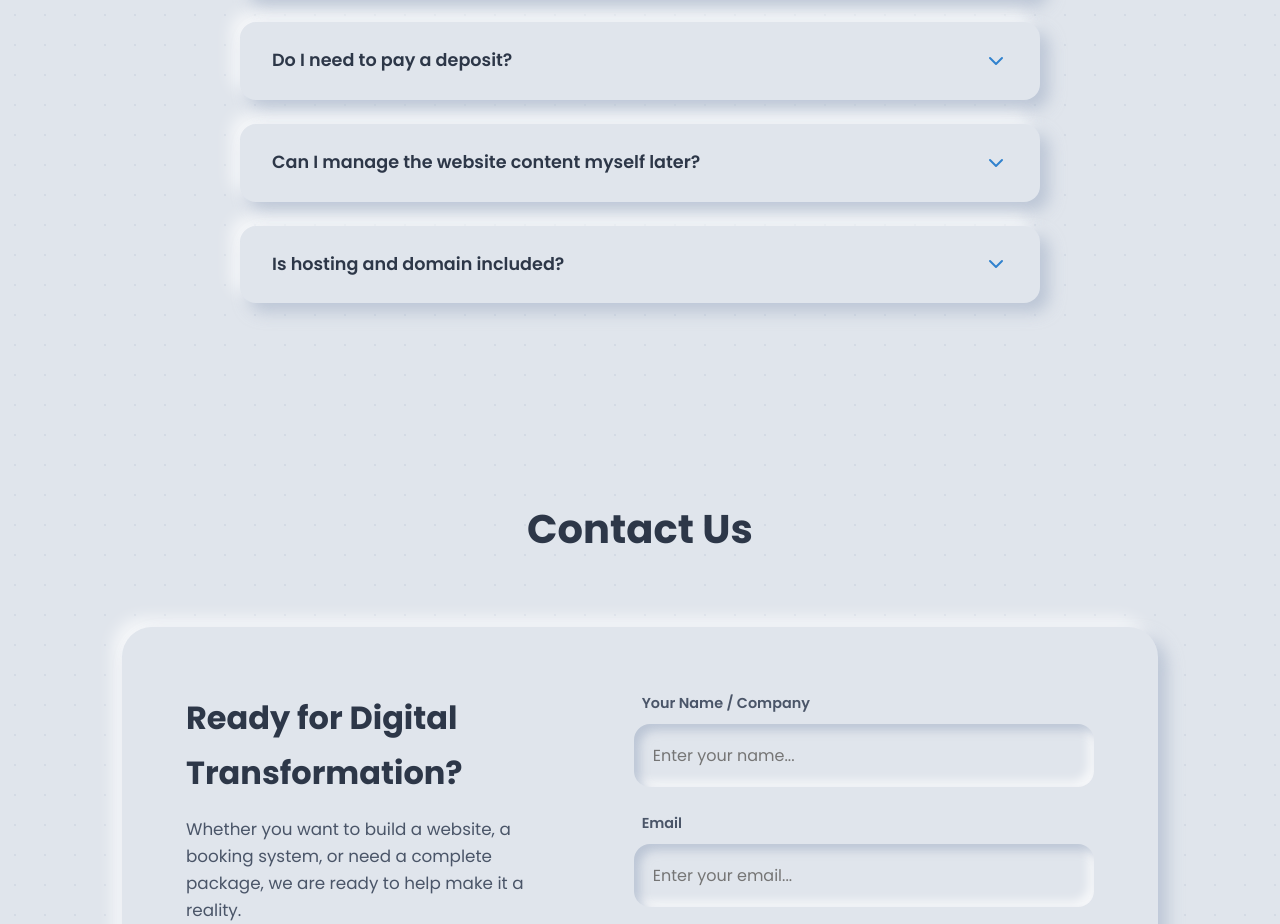
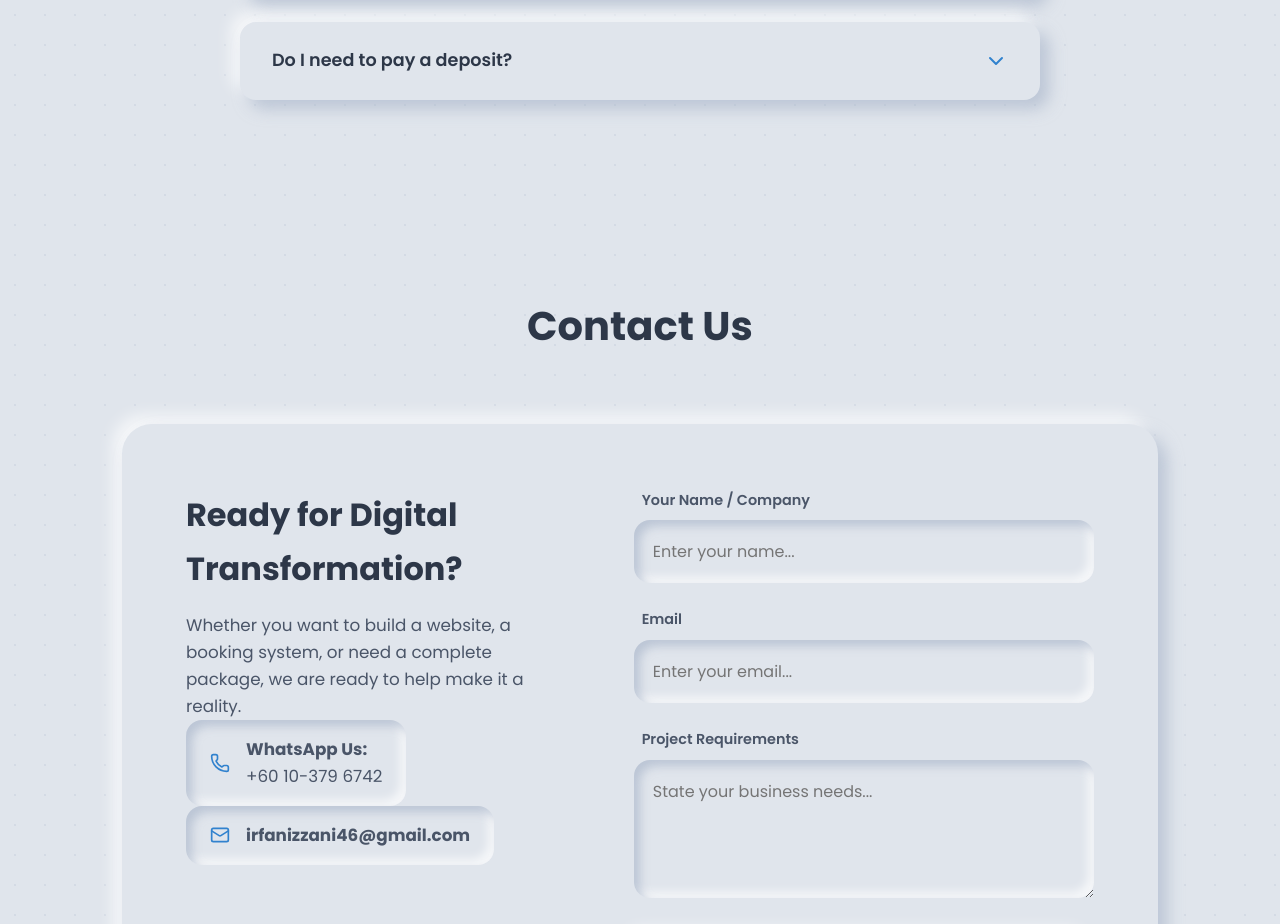
Before and after one commit to ieyrfan/freelance, a React (Vite) app: page / in a window 1280 px wide. Shown: the part 4860-5784 px from the top of the page. Built offline with nearby package versions, Linux system fonts and the light colour scheme.

Commit message:
Remove FAQ items about CMS and domain hosting

```diff
--- a/src/components/FAQ.jsx
+++ b/src/components/FAQ.jsx
@@ -9,9 +9,7 @@ const FAQ = () => {
 
   const faqs = [
     { q: t.faq1Q, a: t.faq1A },
-    { q: t.faq2Q, a: t.faq2A },
-    { q: t.faq3Q, a: t.faq3A },
-    { q: t.faq4Q, a: t.faq4A }
+    { q: t.faq2Q, a: t.faq2A }
   ];
 
   const toggleAccordion = (index) => {
--- a/src/translations.js
+++ b/src/translations.js
@@ -102,10 +102,6 @@ export const translations = {
     faq1A: "For a standard business website, it usually takes around 7 to 14 days depending on the requirements and materials provided.",
     faq2Q: "Do I need to pay a deposit?",
     faq2A: "Yes, we require a 50% deposit before commencing the project to secure your slot.",
-    faq3Q: "Can I manage the website content myself later?",
-    faq3A: "Absolutely! We build websites using user-friendly CMS platforms so you can easily update text and images yourself.",
-    faq4Q: "Is hosting and domain included?",
-    faq4A: "We provide hosting and domain registration assistance. Depending on the package chosen, the first year might be fully covered.",
 
     // Footer
     footerText: "© 2026 FunTechz Digital Services. All rights reserved."
@@ -215,10 +211,6 @@ export const translations = {
     faq1A: "Untuk laman web perniagaan standard, ia mengambil masa sekitar 7 hingga 14 hari bergantung pada bahan yang diberikan.",
     faq2Q: "Adakah saya perlu membayar deposit?",
     faq2A: "Ya, kami memerlukan 50% deposit sebelum memulakan projek sebagai komitmen antara kedua-dua pihak.",
-    faq3Q: "Bolehkah saya kemas kini kandungan sendiri nanti?",
-    faq3A: "Sudah tentu! Kami membina laman web menggunakan CMS yang mudah supaya anda boleh menukar gambar dan teks tanpa kod.",
-    faq4Q: "Adakah hosting dan domain termasuk sekali?",
-    faq4A: "Kami menyediakan khidmat pendaftaran domain & hosting. Bergantung pada pakej, kos tahun pertama mungkin telah dirangkumkan.",
 
     // Footer
     footerText: "© 2026 FunTechz Digital Services. Hak cipta terpelihara."
```
